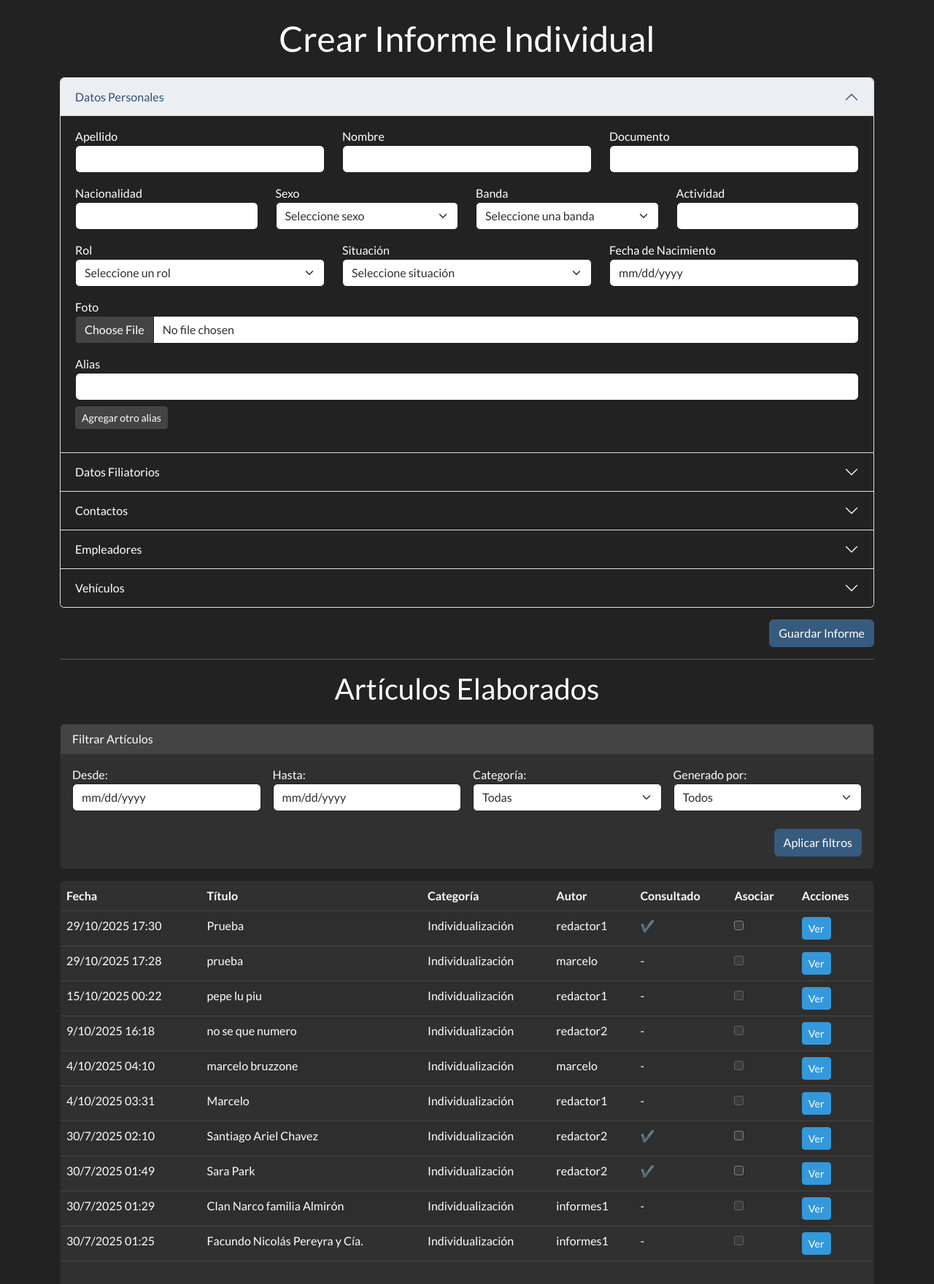
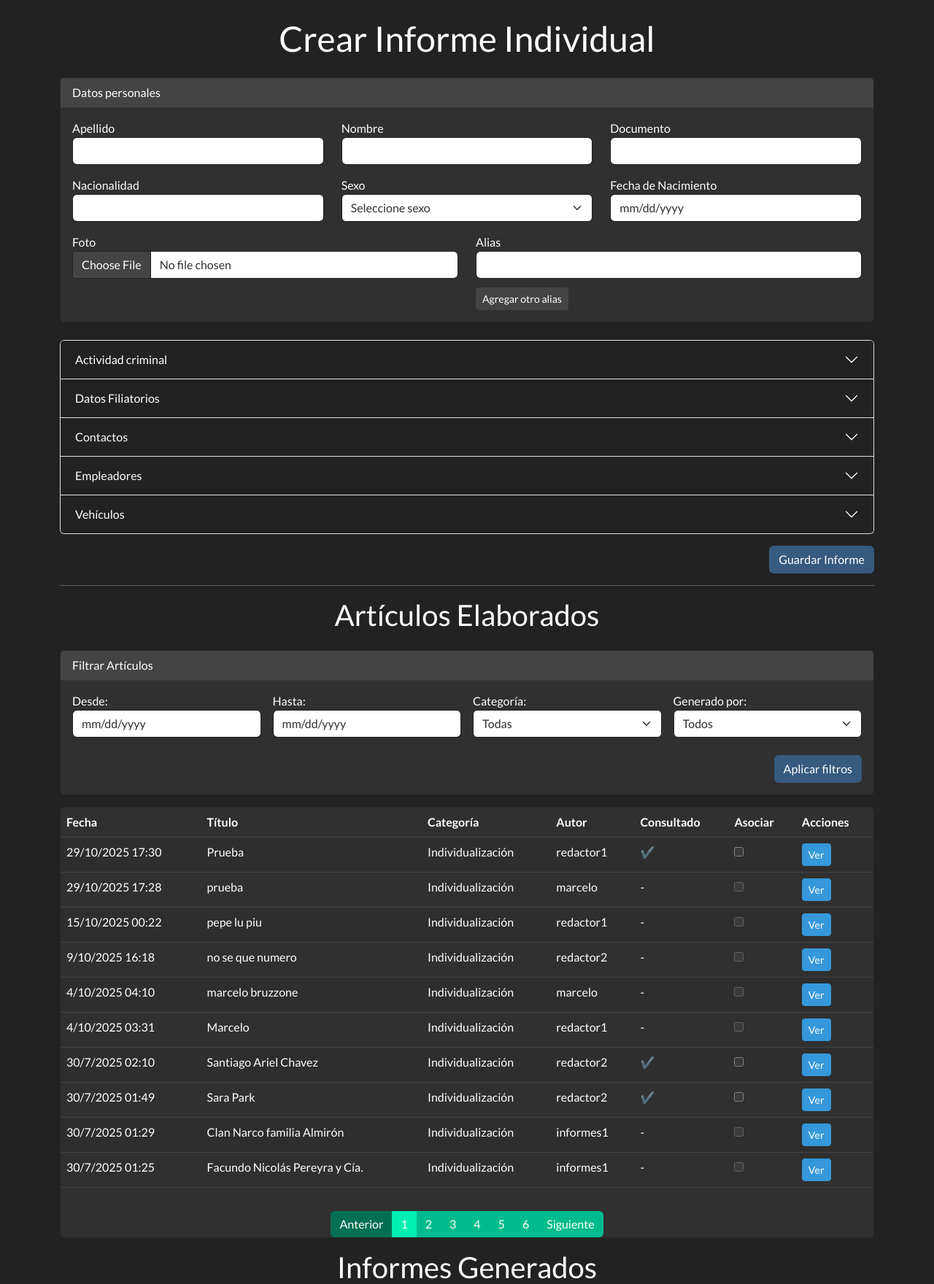
Before and after one commit to gml33/PP3-minerva, a Django app: page /informes/ in a window 1280 px wide. Shown: the part 82-1842 px from the top of the page at 73% size. Run offline with Django 5.2, Linux system fonts and the light colour scheme; a user stored in the database is signed in; data comes from the database, SQL or seed files in the repository; both versions use the stored data as it was after the commit; some libraries are stand-ins or nearby versions.

Commit message:
panel de informes modificado acordeon con datos personales.

```diff
--- a/app/templates/informes.html
+++ b/app/templates/informes.html
@@ -42,18 +42,10 @@
         </div>
         {% endif %}
 
-        <!-- ACORDEÓN DE SECCIONES -->
-        <div class="accordion" id="accordionInforme">
-
-            <!-- SECCIÓN DATOS PERSONALES -->
-            <div class="accordion-item">
-                <h2 class="accordion-header" id="headingDatosPersonales">
-                    <button class="accordion-button" type="button" data-bs-toggle="collapse" data-bs-target="#collapseDatosPersonales" aria-expanded="true" aria-controls="collapseDatosPersonales">
-                        Datos Personales
-                    </button>
-                </h2>
-                <div id="collapseDatosPersonales" class="accordion-collapse collapse show" aria-labelledby="headingDatosPersonales" data-bs-parent="#accordionInforme">
-                    <div class="accordion-body">
+        <!-- DATOS PERSONALES PRINCIPALES -->
+        <div class="card mb-4">
+            <div class="card-header">Datos personales</div>
+            <div class="card-body">
                 <div class="row mb-3">
                     <div class="col-md-4">
                         <label>Apellido</label>
@@ -70,11 +62,11 @@
                 </div>
 
                 <div class="row mb-3">
-                            <div class="col-md-3">
+                    <div class="col-md-4">
                         <label>Nacionalidad</label>
                         <input type="text" name="nacionalidad" class="form-control">
                     </div>
-                            <div class="col-md-3">
+                    <div class="col-md-4">
                         <label>Sexo</label>
                         <select name="sexo" class="form-select">
                             <option value="">Seleccione sexo</option>
@@ -83,7 +75,41 @@
                             <option value="otro">Otro</option>
                         </select>
                     </div>
-                            <div class="col-md-3">
+                    <div class="col-md-4">
+                        <label>Fecha de Nacimiento</label>
+                        <input type="date" name="fecha_nacimiento" class="form-control">
+                    </div>
+                </div>
+
+                <div class="row">
+                    <div class="col-md-6">
+                        <label>Foto</label>
+                        <input type="file" name="foto" class="form-control">
+                    </div>
+                    <div class="col-md-6">
+                        <label>Alias</label>
+                        <div class="alias-group">
+                            <input type="text" name="alias[]" class="form-control mb-2">
+                        </div>
+                        <button type="button" class="btn btn-sm btn-secondary mt-1" onclick="agregarCampo('alias')">Agregar otro alias</button>
+                    </div>
+                </div>
+            </div>
+        </div>
+
+        <!-- ACORDEÓN DE SECCIONES -->
+        <div class="accordion" id="accordionInforme">
+            <!-- SECCIÓN ACTIVIDAD CRIMINAL -->
+            <div class="accordion-item">
+                <h2 class="accordion-header" id="headingActividadCriminal">
+                    <button class="accordion-button collapsed" type="button" data-bs-toggle="collapse" data-bs-target="#collapseActividadCriminal" aria-expanded="false" aria-controls="collapseActividadCriminal">
+                        Actividad criminal
+                    </button>
+                </h2>
+                <div id="collapseActividadCriminal" class="accordion-collapse collapse" aria-labelledby="headingActividadCriminal" data-bs-parent="#accordionInforme">
+                    <div class="accordion-body">
+                        <div class="row mb-3">
+                            <div class="col-md-6">
                                 <label>Banda</label>
                                 <select name="banda" class="form-select">
                                     <option value="">Seleccione una banda</option>
@@ -94,14 +120,13 @@
                                     {% endfor %}
                                 </select>
                             </div>
-                            <div class="col-md-3">
+                            <div class="col-md-6">
                                 <label>Actividad</label>
                                 <input type="text" name="actividad" class="form-control">
                             </div>
                         </div>
-
-                        <div class="row mb-3">
-                            <div class="col-md-4">
+                        <div class="row">
+                            <div class="col-md-6">
                                 <label>Rol</label>
                                 <select name="rol" class="form-select">
                                     <option value="">Seleccione un rol</option>
@@ -111,7 +136,7 @@
                                     <option value="lider">Lider</option>
                                 </select>
                             </div>
-                            <div class="col-md-4">
+                            <div class="col-md-6">
                                 <label>Situación</label>
                                 <select name="situacion" class="form-select">
                                     <option value="">Seleccione situación</option>
@@ -122,25 +147,6 @@
                                     <option value="profugo">Prófugo</option>
                                 </select>
                             </div>
-                            <div class="col-md-4">
-                                <label>Fecha de Nacimiento</label>
-                                <input type="date" name="fecha_nacimiento" class="form-control">
-                            </div>
-                        </div>
-
-                        <!--Foto-->
-                        <div class="mb-3">
-                            <label>Foto</label>
-                            <input type="file" name="foto" class="form-control">
-                        </div>
-
-                        <!-- Alias -->
-                        <div class="mb-3">
-                            <label>Alias</label>
-                            <div class="alias-group">
-                                <input type="text" name="alias[]" class="form-control mb-2">
-                            </div>
-                            <button type="button" class="btn btn-sm btn-secondary" onclick="agregarCampo('alias')">Agregar otro alias</button>
                         </div>
                     </div>
                 </div>
```
Also changed, not shown: db.sqlite3. Lines whose indentation alone changed are shown as unchanged.
